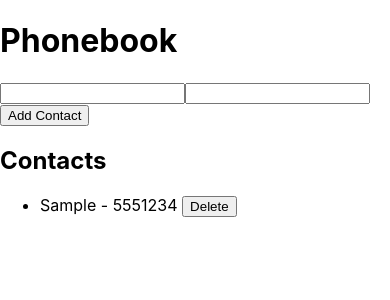
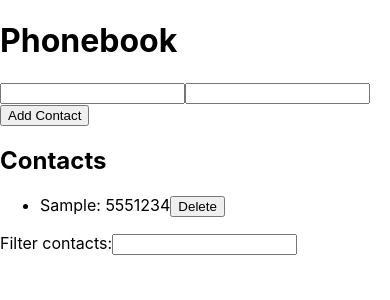
Before and after one commit to gamp300/goit-react-hw-02-phonebook, a React (Create React App) app: page / in a window 390 px wide. Both pictures are taken after typing "Sample", "5551234" into the empty fields and a click on the button "Add Contact". Shown: the top 300 px of the page. Built offline with nearby package versions, Linux system fonts and the light colour scheme.

Commit message:
React 02-PhoneBook Four

```diff
--- a/src/components/App.jsx
+++ b/src/components/App.jsx
@@ -2,6 +2,7 @@ import React, { useState } from 'react';
 import { nanoid } from 'nanoid';
 import ContactForm from './ContactForm';
 import ContactList from './ContactList';
+import Filter from './Filter';
 
 export const App = () => {
   const [state, setState] = useState({
@@ -11,14 +12,29 @@ export const App = () => {
     number: '',
   });
 
-  const handleInputChange = (e) => {
+  const handleInputChange = e => {
     const { name, value } = e.target;
-    setState((prevState) => ({ ...prevState, [name]: value }));
+    setState(prevState => ({ ...prevState, [name]: value }));
   };
+
+  const handleFilterChange = e => {
+    const { value } = e.target;
+    setState(prevState => ({ ...prevState, filter: value }));
+  };
+
+  const filteredContacts = state.contacts.filter(contact => {
+    if (contact.name && state.filter) {
+      return contact.name.toLowerCase().includes(state.filter.toLowerCase());
+    }
+    return false;
+  });
 
   const handleAddContact = () => {
     const { contacts, name, number } = state;
-    if (name.trim() === '' || number.trim() === '') return;
+    if (name.trim() === '' || number.trim() === '') {
+      alert('Please enter both name and number.');
+      return;
+    }
 
     const newContact = {
       id: nanoid(),
@@ -26,20 +42,25 @@ export const App = () => {
       number,
     };
 
-    if (contacts.some((contact) => contact.name.toLowerCase() === name.toLowerCase())) {
+    if (
+      contacts.some(
+        contact => contact.name.toLowerCase() === name.toLowerCase()
+      )
+    ) {
       alert('Contact already exists!');
     } else {
-      setState((prevState) => ({
+      setState(prevState => ({
         contacts: [...prevState.contacts, newContact],
         name: '',
         number: '',
       }));
     }
+    console.log('Filtered Contacts:', filteredContacts);
   };
 
-  const handleDeleteContact = (id) => {
-    setState((prevState) => ({
-      contacts: prevState.contacts.filter((contact) => contact.id !== id),
+  const handleDeleteContact = id => {
+    setState(prevState => ({
+      contacts: prevState.contacts.filter(contact => contact.id !== id),
     }));
   };
 
@@ -52,9 +73,16 @@ export const App = () => {
         handleInputChange={handleInputChange}
         handleAddContact={handleAddContact}
       />
-
       <h2>Contacts</h2>
-      <ContactList contacts={state.contacts} handleDeleteContact={handleDeleteContact} />
+      <ContactList
+        contacts={state.contacts}
+        handleDeleteContact={handleDeleteContact}
+      />
+      <Filter filter={state.filter} handleFilterChange={handleFilterChange} />{' '}
+      <ContactList
+        contacts={filteredContacts}
+        handleDeleteContact={handleDeleteContact}
+      />
     </div>
   );
 };
--- a/src/components/ContactList.js
+++ b/src/components/ContactList.js
@@ -1,12 +1,14 @@
-import React from 'react';
+const ContactList = ({ contacts, handleDeleteContact }) => {
+  console.log('Contacts in ContactList:', contacts);
 
-const ContactList = ({ contacts, handleDeleteContact }) => {
   return (
     <ul>
-      {contacts.map((contact) => (
+      {contacts.map(contact => (
         <li key={contact.id}>
-          {contact.name} - {contact.number}{' '}
-          <button onClick={() => handleDeleteContact(contact.id)}>Delete</button>
+          {contact.name}: {contact.number}
+          <button onClick={() => handleDeleteContact(contact.id)}>
+            Delete
+          </button>
         </li>
       ))}
     </ul>
--- a/src/components/Filter.js
+++ b/src/components/Filter.js
@@ -3,12 +3,10 @@ import React from 'react';
 const Filter = ({ filter, handleFilterChange }) => {
   return (
     <div>
-      <input
-        type="text"
-        placeholder="Search contacts"
-        value={filter}
-        onChange={handleFilterChange}
-      />
+      <label>
+        Filter contacts:
+        <input type="text" value={filter || ''} onChange={handleFilterChange} />
+      </label>
     </div>
   );
 };
```
